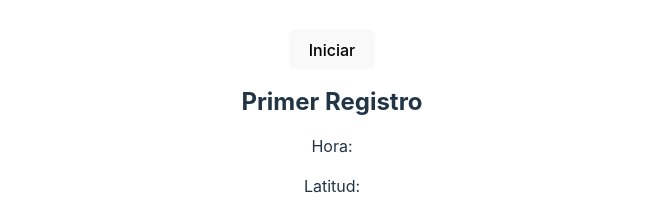
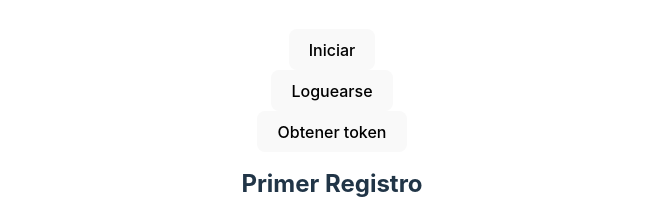
Before and after one commit to NiicoAdasme/Geolocalizador-test, a React (Vite) app: page / in a window 1280 px wide. Shown: the part 278-480 px from the top of the page, without its empty margins (308-971 px from the left). Built offline with nearby package versions, Linux system fonts and the light colour scheme; no server answers.

Commit message:
se agregó firebase, auth y token para el envio de notificaciones push

```diff
--- a/public/firebase-messagin-sw.js
+++ b/public/firebase-messagin-sw.js
@@ -1,5 +1,5 @@
 importScripts("https://www.gstatic.com/firebasejs/9.12.1/firebase-app-compat.js");
-importScripts("https://www.gstatic.com/firebasejs/9.12.1/firebase-messagin-compat.js");
+importScripts("https://www.gstatic.com/firebasejs/9.12.1/firebase-messaging-compat.js");
 
 const firebaseConfig = {
   apiKey: "AIzaSyDLP1QgCr3UV32iIt7C1Kto7bM6KmseXwk",
@@ -12,7 +12,7 @@ const firebaseConfig = {
 };
 
 // Initialize Firebase
-firebase.initializeApp(firebaseConfig);
+const app = firebase.initializeApp(firebaseConfig);
 const messaging = firebase.messaging(app);
 
 messaging.onBackgroundMessage(payload => {
--- a/src/components/App.jsx
+++ b/src/components/App.jsx
@@ -1,11 +1,11 @@
 import { useEffect, useState } from 'react'
 import '../assets/App.css';
-// import { getAuth, signInAnonymously } from "firebase/auth";
-// import { messaging } from '../firebase';
-// import { getToken, onMessage } from 'firebase/messaging';
+import { getAuth, signInAnonymously } from "firebase/auth";
+import { messaging } from '../firebase';
+import { getToken, onMessage } from 'firebase/messaging';
 
-// import { ToastContainer, toast } from 'react-toastify';
-// import "react-toastify/dist/ReactToastify.css"
+import { ToastContainer, toast } from 'react-toastify';
+import "react-toastify/dist/ReactToastify.css"
 
 
 export default function App() {
@@ -31,10 +31,19 @@ export default function App() {
     timestamp: null
   })
 
-  // const loguearse = () => {
-  //   signInAnonymously(getAuth()).then(usuario => console.log(usuario))
-  // }
+  const loguearse = () => {
+    signInAnonymously(getAuth()).then(usuario => console.log(usuario))
+  }
 
+  const activarMensajes = async () => {
+    const token = await getToken(messaging, {
+      vapidKey: "BDcIaPcny0JGbEL0pq6OY4HIRMhiERhZ1NCT28qhntsyn9KdjU6yL3jVQsLdz9TM3xX6so_ET5KMj6z8QJ7UHhY"
+    }).catch(e => console.error(`Error al generar el token :( ${e}`))
+
+    if(token) console.log(`tu token es: ${token}`);
+    if(!token) console.error(`no tienes token`);
+
+  }
 
   const getLocation = () => {
     if (navigator.geolocation) {
@@ -80,6 +89,10 @@ export default function App() {
 
   useEffect(() => {
     setReqCount(reqCount + 1);
+    onMessage(messaging, message => {
+      console.log(`tu mensaje: ${message}`);
+      toast(message.notification.title)
+    })
   }, [coord])
 
 
@@ -91,7 +104,7 @@ export default function App() {
 
     const dateNow = new Date();
     const year = dateNow.getFullYear();
-    const month = dateNow.getMonth()+1;
+    const month = dateNow.getMonth() + 1;
     const day = dateNow.getDate();
     const hours = dateNow.getHours();
     const minutes = dateNow.getMinutes();
@@ -135,6 +148,7 @@ export default function App() {
 
   return (
     <div className="App">
+      <ToastContainer />
       <div>
         <a href="https://vitejs.dev" target="_blank">
           <img src="vite.svg" className="logo" alt="Vite logo" />
@@ -149,6 +163,10 @@ export default function App() {
           :
           <button onClick={handleStop}>Detener</button>
       }
+      <br />
+      <button onClick={loguearse}>Loguearse</button>
+      <br />
+      <button onClick={activarMensajes}>Obtener token</button>
 
       <h2>Primer Registro</h2>
       <p>Hora: {coord.timestamp} </p>
--- a/src/firebase.js
+++ b/src/firebase.js
@@ -1,7 +1,7 @@
 // Import the functions you need from the SDKs you need
 import { initializeApp } from "firebase/app";
 import { getAnalytics } from "firebase/analytics";
-import { getMessagin } from "firebase/messagin";
+import { getMessaging } from "firebase/messaging";
 // TODO: Add SDKs for Firebase products that you want to use
 // https://firebase.google.com/docs/web/setup#available-libraries
 
```
